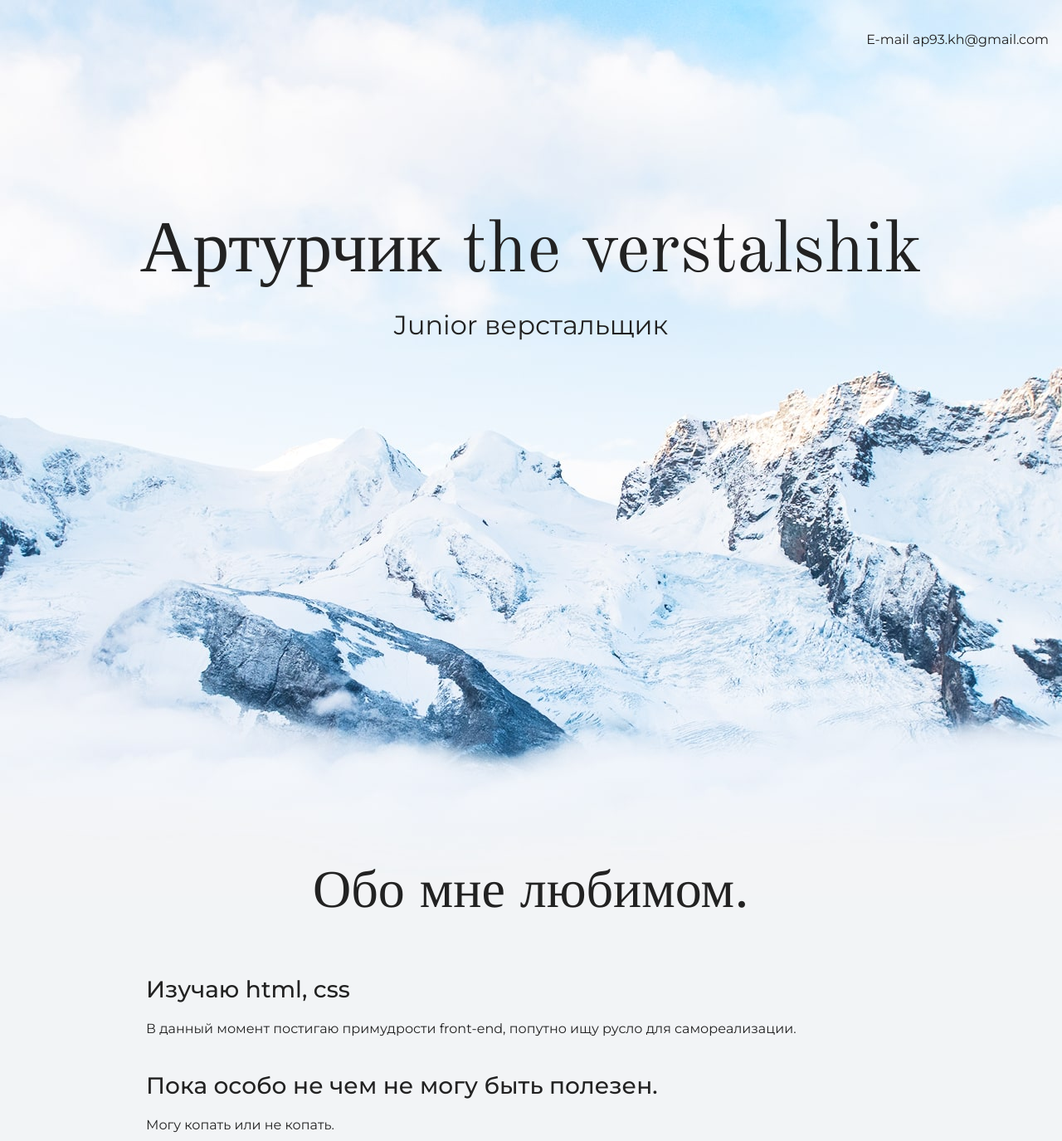
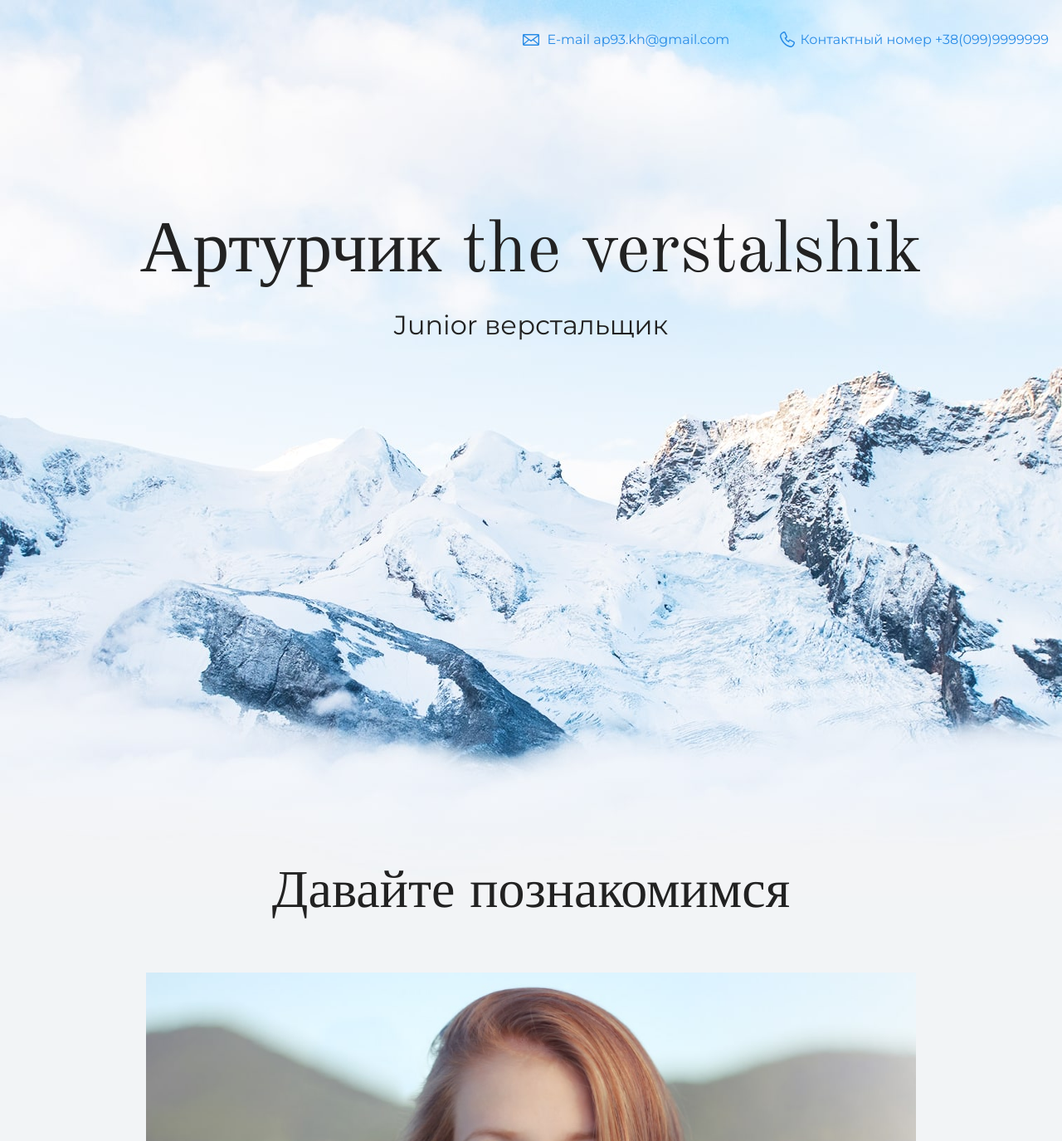
Before and after one commit to cake-code/my-jar, a plain HTML site: page index.html in a window 1280 px wide. Shown: the top 1375 px of the page at 83% size. Drawn offline with nearby package versions, Linux system fonts and the light colour scheme.

Commit message:
some fix

```diff
--- a/index.html
+++ b/index.html
@@ -10,7 +10,10 @@
 
   <body>
     <header class="page-header">
-     <div class="container"> E-mail ap93.kh@gmail.com</div>
+                <div class="container">
+	            <a class="header-email" href="mailto:ap93.kh@gmail.com">E-mail ap93.kh@gmail.com</a>
+				<a class="header-phone" href="tel:+380999999999">Контактный номер +38(099)9999999</a>
+				</div>
     </header>
 
     <section class="hero-image">
@@ -19,7 +22,10 @@
     </section>
 
     <section class="intro">
-      <div class="container"><h2 class="subheading">Обо мне любимом.</h2>
+      <div class="container"><h2 class="subheading">Давайте познакомимся</h2>
+	  <figure class="user-image">
+      <img src="files/user.jpg" width="928" height="536" alt="Фотография Неопознанного Енота">
+      </figure>
       <h3>Изучаю html, css</h3>
       <p>В данный момент постигаю примудрости front-end, попутно ищу русло для самореализации.</p>
       <h3>Пока особо не чем не могу быть полезен.</h3>
@@ -28,16 +34,23 @@
 
     <section class="portfolio">
       <div class="container"><h2 class="subheading">Мои работы</h2>
+        <figure class="project-image">
+           <img src="files/project.jpg" width="928" height="536" alt="Cайт инструктора Кекса">
+        </figure>
 
       <div class="container"><h3>Сайт инструктора Кекса</h3>
       <p>Небольшой лендинг о школе для начинающих.</p>
+	  <a class="button" href="source/project/index.html">Открыть страницу</a>
 
       <h3>Блог начинающего верстальщика</h3>
       <p>Статический блог про обучение HTML и CSS.</p></div>
     </section>
 
     <footer class="page-footer">
-      <div class="container">E-mail ap93.kh@gmail.com</div>
+      <div class="container">
+	  <a class="footer-email" href="mailto:ap93.kh@gmail.com">E-mail ap93.kh@gmail.com</a>
+	  <a class="footer-phone" href="tel:+380999999999">Контактный номер +38(099)9999999</a>
+	  </div>
     </footer>
   </body>
 </html>
```
